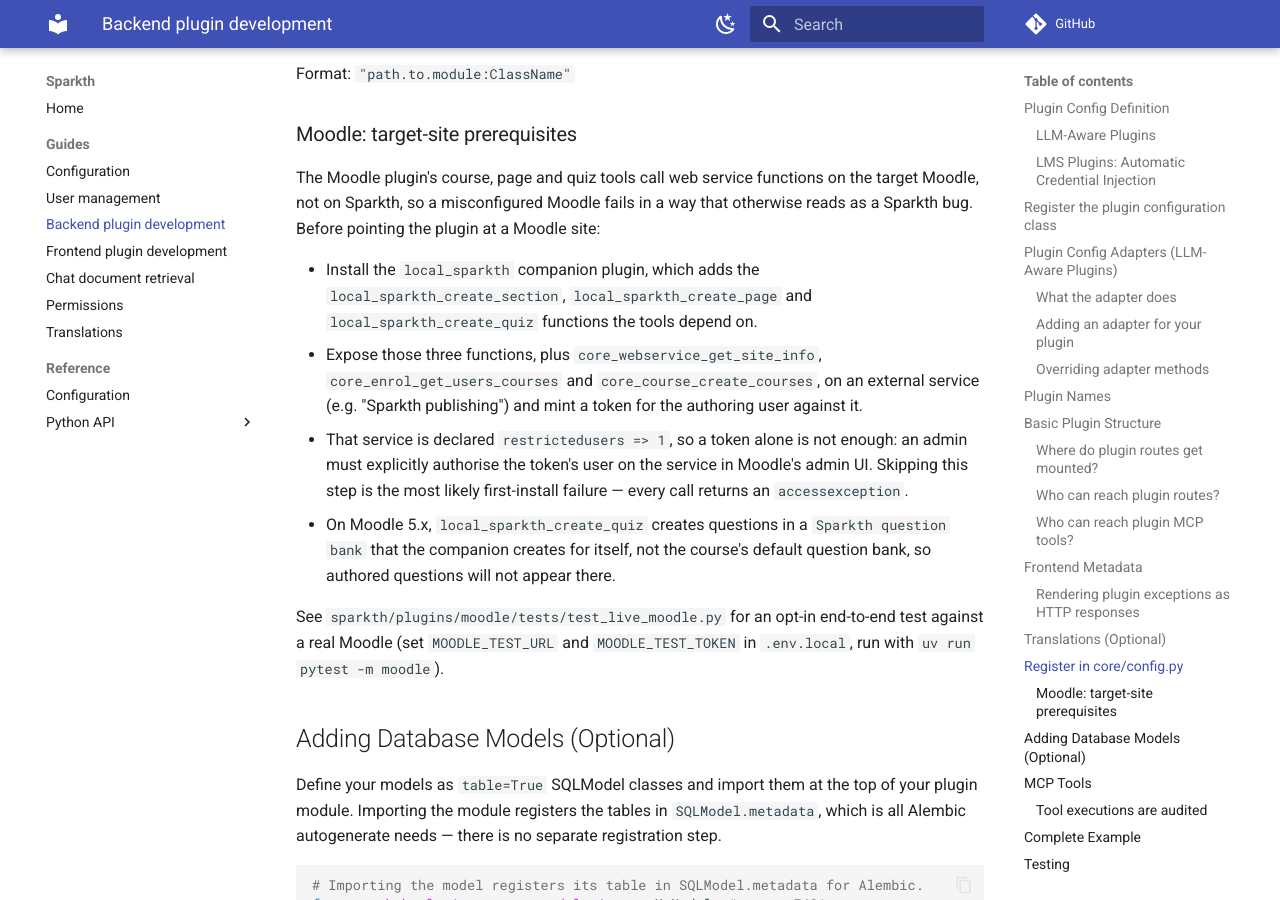
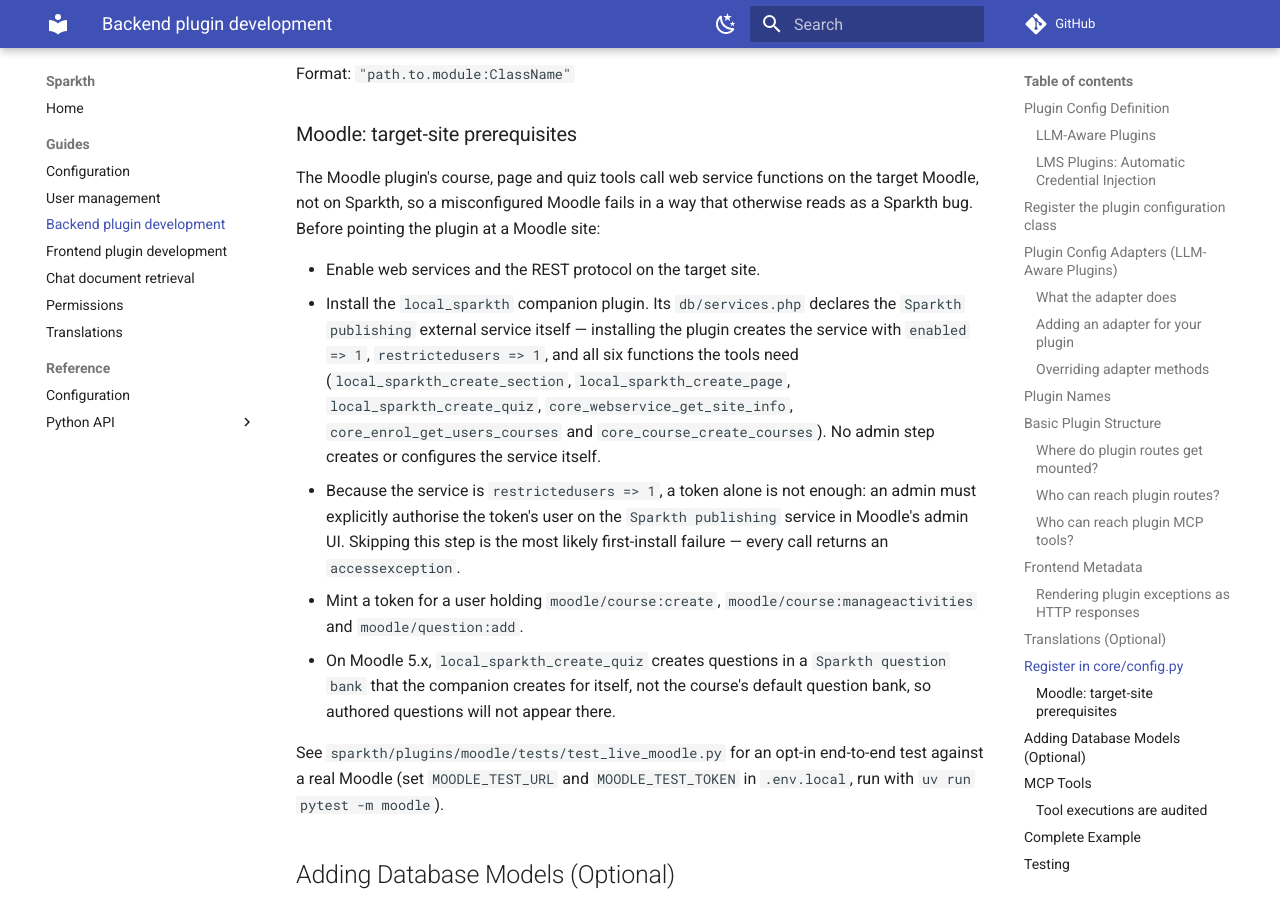
Before and after one commit to edly-io/sparkth, an MkDocs documentation site: the page built from docs/guides/plugins.md, in a window 1280 px wide and 900 px high, scrolled down 9456 px. Built offline with MkDocs 1.6.1 and Material for MkDocs 9.7.7, drawn with Linux system fonts in a browser that asks for light colours; comment, search, counter and statistics services are not loaded.

Commit message:
fix(moodle): guard every live-lane step and correct service docs
Assert on the error dict before indexing the section, page and quiz results
so a live-Moodle failure names its status code and message instead of a bare
KeyError. Also correct the docs: local_sparkth's db/services.php declares the
Sparkth publishing service itself, so installing the plugin creates it — no
admin step creates or configures the service.

Co-Authored-By: Claude Opus 5 (1M context) <noreply@anthropic.com>

```diff
--- a/docs/guides/plugins.md
+++ b/docs/guides/plugins.md
@@ -405,14 +405,19 @@ The Moodle plugin's course, page and quiz tools call web service functions on th
 Moodle, not on Sparkth, so a misconfigured Moodle fails in a way that otherwise reads as a
 Sparkth bug. Before pointing the plugin at a Moodle site:
 
-- Install the `local_sparkth` companion plugin, which adds the `local_sparkth_create_section`,
-  `local_sparkth_create_page` and `local_sparkth_create_quiz` functions the tools depend on.
-- Expose those three functions, plus `core_webservice_get_site_info`,
-  `core_enrol_get_users_courses` and `core_course_create_courses`, on an external service (e.g.
-  "Sparkth publishing") and mint a token for the authoring user against it.
-- That service is declared `restrictedusers => 1`, so a token alone is not enough: an admin
-  must explicitly authorise the token's user on the service in Moodle's admin UI. Skipping this
-  step is the most likely first-install failure — every call returns an `accessexception`.
+- Enable web services and the REST protocol on the target site.
+- Install the `local_sparkth` companion plugin. Its `db/services.php` declares the
+  `Sparkth publishing` external service itself — installing the plugin creates the service with
+  `enabled => 1`, `restrictedusers => 1`, and all six functions the tools need
+  (`local_sparkth_create_section`, `local_sparkth_create_page`, `local_sparkth_create_quiz`,
+  `core_webservice_get_site_info`, `core_enrol_get_users_courses` and
+  `core_course_create_courses`). No admin step creates or configures the service itself.
+- Because the service is `restrictedusers => 1`, a token alone is not enough: an admin must
+  explicitly authorise the token's user on the `Sparkth publishing` service in Moodle's admin
+  UI. Skipping this step is the most likely first-install failure — every call returns an
+  `accessexception`.
+- Mint a token for a user holding `moodle/course:create`, `moodle/course:manageactivities` and
+  `moodle/question:add`.
 - On Moodle 5.x, `local_sparkth_create_quiz` creates questions in a `Sparkth question bank` that
   the companion creates for itself, not the course's default question bank, so authored
   questions will not appear there.
```
Also changed, not shown: 1 other file.
